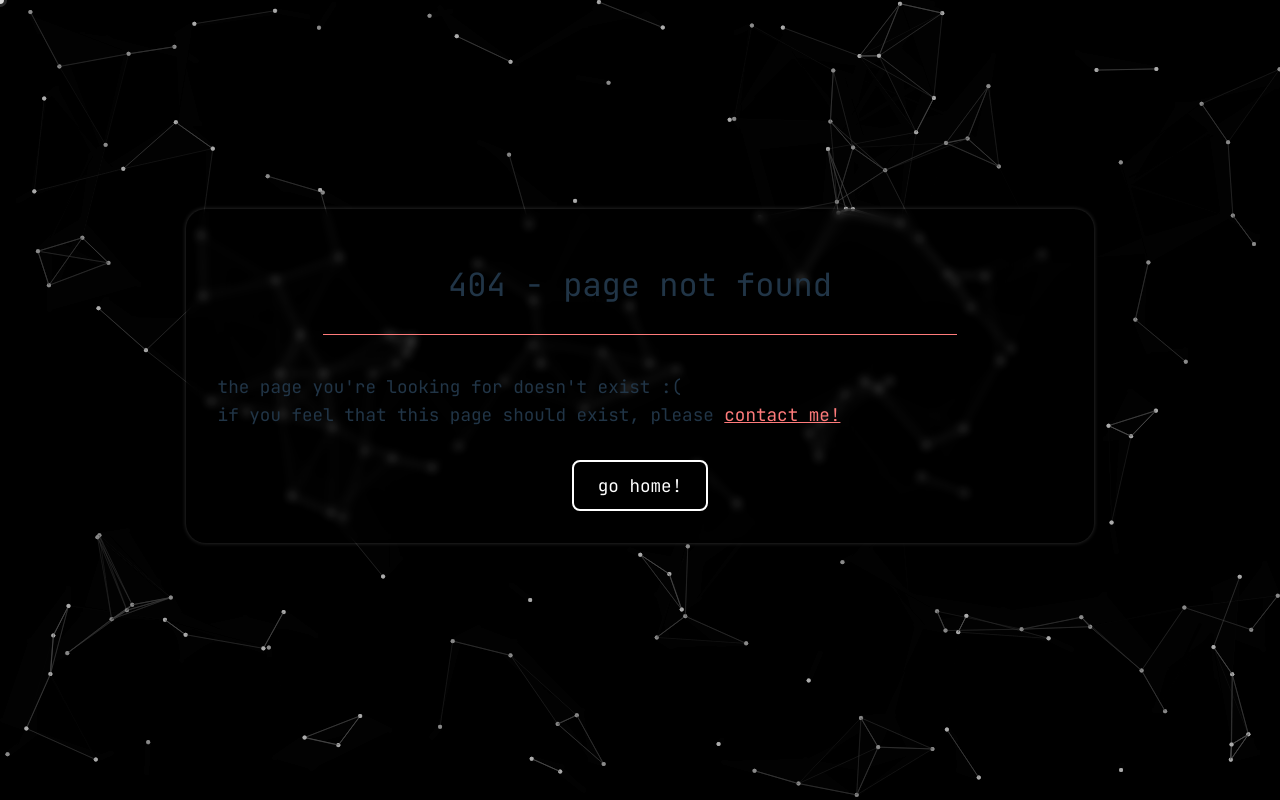
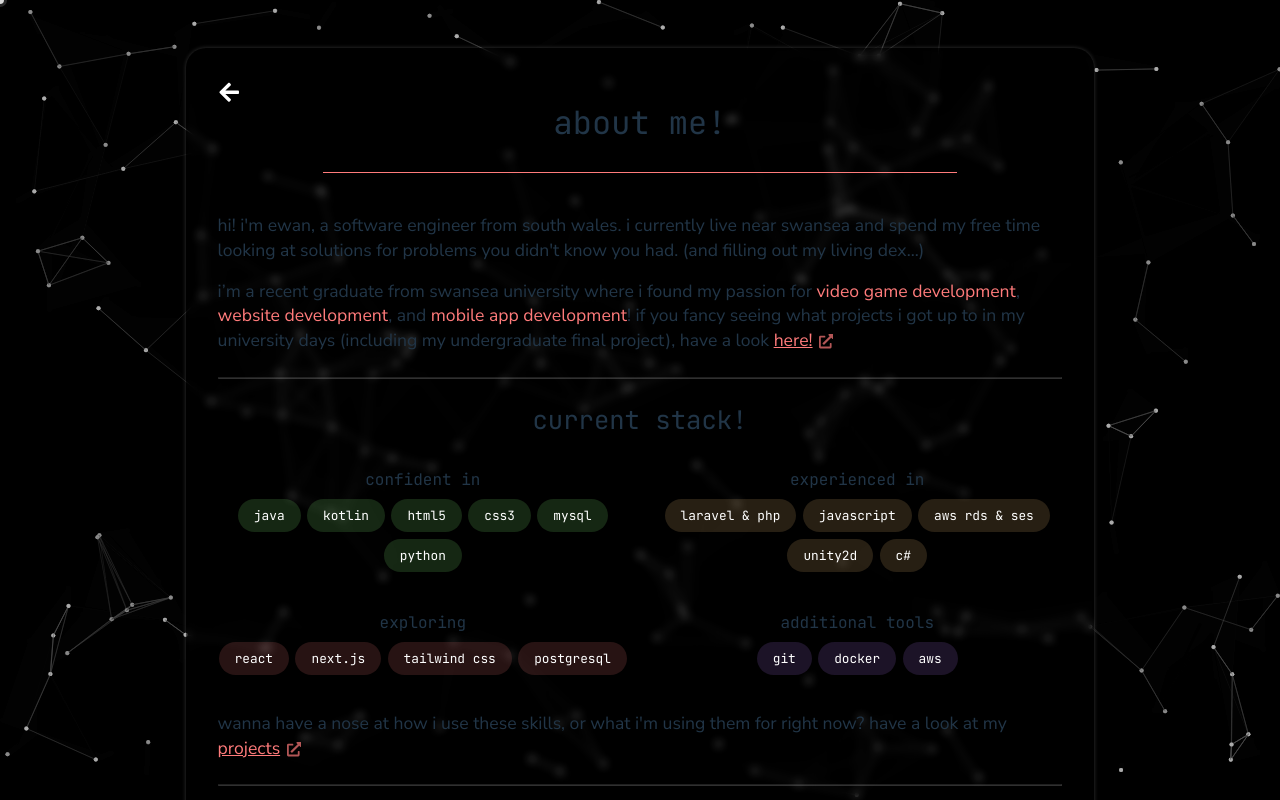
Before and after one commit to ewanlew/ewanlew.github.io, a React (Vite) app: page /about in a window 1280 px wide. Before the commit this address had no page. Built offline with nearby package versions, Linux system fonts and the light colour scheme.

Commit message:
base about page

```diff
--- /dev/null
+++ b/src/About.css
@@ -0,0 +1,68 @@
+.about-content {
+  display: flex;
+  align-items: center;
+  justify-content: space-between;
+  gap: 2rem;
+  margin-top: 1rem;
+  flex-wrap: wrap;
+}
+
+.about-text {
+  flex: 1;
+  text-align: left;
+  color: rgba(255, 255, 255, 0.85);
+}
+
+.about-text p {
+  margin-bottom: 1rem;
+  line-height: 1.5;
+}
+
+.about-card p {
+    margin-bottom: 1rem;
+}
+
+.highlight {
+  color: var(--main-accent);
+}
+
+.skills-grid {
+  display: grid;
+  grid-template-columns: repeat(2, 1fr);
+  gap: 1.5rem;
+  margin-top: 1rem;
+}
+
+.skills-box h3 {
+  margin-bottom: 0.5rem;
+  font-size: 1rem;
+  text-transform: lowercase;
+}
+
+/* badges base style */
+.skill-badges {
+  display: flex;
+  flex-wrap: wrap;
+  padding-top: 0.1rem;
+  gap: 0.4rem;
+  justify-content: center;
+}
+
+.skill-badges span {
+  padding: 0.5rem 1rem;
+  border-radius: 20px;
+  font-size: 0.8rem;
+  transition: background-color 0.3s ease, color 0.3s ease, transform 0.5s ease;
+  color: white;
+}
+
+.skills-box:nth-child(1) .skill-badges span { background-color: rgba(138, 255, 123, 0.151); } /* comfortable */
+.skills-box:nth-child(2) .skill-badges span { background-color: rgba(255, 200, 123, 0.151); } /* partial */
+.skills-box:nth-child(3) .skill-badges span { background-color: rgba(255, 123, 123, 0.151); } /* learning */
+.skills-box:nth-child(4) .skill-badges span { background-color: rgba(180, 123, 255, 0.151); } /* additional */
+
+.skill-badges span:hover {
+  background-color: rgb(255, 255, 255) !important;
+  color: black;
+  transform: scale(1.1);
+}
--- /dev/null
+++ b/src/About.jsx
@@ -0,0 +1,146 @@
+import { useEffect } from "react";
+import { Link } from "react-router-dom";
+import { FaLinkedin, FaTwitter, FaDiscord, FaGithub, FaArrowLeft } from 'react-icons/fa';
+import Background from "./Background";
+import ExternalLinkWrapper from "./ExternalLinkWrapper";
+import './About.css';
+
+function About() {
+    useEffect(() => {
+        document.title = 'about | ewan lewis';
+    }, []);
+
+    return (
+        <div className="page-container">            <Background />
+            <div className="page-card about-card">
+
+                <div className="back-arrow">
+                    <Link to="/">
+                        <FaArrowLeft />
+                    </Link>
+                </div>
+
+                <h1>about me!</h1>
+
+                <p class="body-text">
+                    hi! i'm ewan, a software engineer from south wales. i currently live near swansea and
+                    spend my free time looking at solutions for problems you didn't know you had. (and filling out
+                    my living dex...)
+                </p>
+
+                <p class="body-text">
+                    i’m a recent graduate from swansea university
+                    where i found my passion for <span style={{ color: 'var(--main-accent)' }}>video game development</span>,
+                    <span style={{ color: 'var(--main-accent)' }}> website development</span>, and
+                    <span style={{ color: 'var(--main-accent)' }}> mobile app development</span>! if you fancy seeing what projects
+                    i got up to in my university days (including my undergraduate final project), have a look{" "}
+                    <ExternalLinkWrapper href="/projects#university-projects">
+                        here!
+                    </ExternalLinkWrapper>
+                </p>
+
+                <hr style={{ margin: "1.5rem 0", opacity: 0.2 }} />
+
+                <h2>current stack!</h2>
+
+                <div className="skills-grid">
+                    <div className="skills-box">
+                        <h3>confident in</h3>
+                        <div className="skill-badges">
+                            <span>java</span>
+                            <span>kotlin</span>
+                            <span>html5</span>
+                            <span>css3</span>
+                            <span>mysql</span>
+                            <span>python</span>
+                        </div>
+                    </div>
+
+                    <div className="skills-box">
+                        <h3>experienced in</h3>
+                        <div className="skill-badges">
+                            <span>laravel & php</span>
+                            <span>javascript</span>
+                            <span>aws rds & ses</span>
+                            <span>unity2d</span>
+                            <span>c#</span>
+                        </div>
+                    </div>
+
+                    <div className="skills-box">
+                        <h3>exploring</h3>
+                        <div className="skill-badges">
+                            <span>react</span>
+                            <span>next.js</span>
+                            <span>tailwind css</span>
+                            <span>postgresql</span>
+                        </div>
+                    </div>
+
+                    <div className="skills-box">
+                        <h3>additional tools</h3>
+                        <div className="skill-badges">
+                            <span>git</span>
+                            <span>docker</span>
+                            <span>aws</span>
+                        </div>
+                    </div>
+                </div>
+                <p className="body-text" style={{ paddingTop: "2rem" }}>
+                    wanna have a nose at how i use these skills, or what i'm using them for right now? have
+                    a look at my{" "}
+                    <ExternalLinkWrapper href="/projects#skills">projects</ExternalLinkWrapper>
+                </p>
+
+
+                <hr style={{ margin: "1.5rem 0", opacity: 0.2 }} />
+
+                <h2 style={{marginBottom: "1.2rem" }}>outside of work!</h2>
+
+                <p className="body-text">
+                    video games have been a huge part of my life since i was a child. they are what
+                    shaped me as person and what made me want to pursue a career in any kind of
+                    software development.
+                </p>
+                <p className="body-text">
+                    the game series that shaped my love for gaming is the main line {" "}
+                    <ExternalLinkWrapper href="https://www.serebii.net/pokemon/mainseries.shtml">
+                        pokémon
+                    </ExternalLinkWrapper> {" "}
+                    games. when my dad gifted me a copy of pokémon diamond in christmas of 2008, no one would have made
+                    me believe that it would be my entire personality for the following decade and a half. {""}
+                    <span style={{ color: 'rgba(194, 166, 166, 1)' }}>(the icon for the website is a fletchinder)</span>
+                </p>
+
+                <p className="body-text">
+                    i've also had a distinct fondness for traveling (both to new countries and cities in the uk).
+                    when i visit family back in the usa, it always comes with seeings the breathtaking sights of
+                    {" "}
+                    <ExternalLinkWrapper href="https://www.artinnaturephotography.com/gallery/sierranevada/all/">
+                        sierra nevada
+                    </ExternalLinkWrapper>.
+
+                </p>
+
+                <hr style={{ margin: "1.5rem 0", opacity: 0.2 }} />
+
+                <div className="socials-icons">
+                    <a href="https://github.com/ewanlew" target="_blank" rel="noopener noreferrer">
+                        <FaGithub />
+                    </a>
+                    <a href="https://www.linkedin.com/in/ewan-lewis-492aa9283/" target="_blank" rel="noopener noreferrer">
+                        <FaLinkedin />
+                    </a>
+                    <a href="https://twitter.com/ewanleww" target="_blank" rel="noopener noreferrer">
+                        <FaTwitter />
+                    </a>
+                    <a href="https://discordapp.com/users/113345742457864192" target="_blank" rel="noopener noreferrer">
+                        <FaDiscord />
+                    </a>
+                </div>
+            </div>
+        </div>
+    );
+}
+
+export default About;
--- a/src/App.jsx
+++ b/src/App.jsx
@@ -4,6 +4,7 @@ import { useEffect } from 'react';
 import Projects from './Projects';
 import NotFound from './NotFound';
 import Blog from './Blog';
+import About from './About';
 import CustomCursor from './CustomCursor';
 import Background from './Background';
 import './App.css';
@@ -17,6 +18,7 @@ function App() {
         <main>
           <Routes>
             <Route path="/" element={<Home />} />
+            <Route path="/about" element={<About />} />
             <Route path="/projects" element={<Projects />} />
             <Route path="/blog" element={<Blog />} />
             <Route path="/contact" element={<Contact />} />
@@ -60,7 +62,7 @@ function Home() {
         </div>
 
         <div className="nav-buttons">
-          <Link to="/about" tabIndex={1} className="nav-button">about me</Link>
+          <Link to="/about" tabIndex={1} className="nav-button">about</Link>
           <Link to="/projects" tabIndex={2} className="nav-button">projects</Link>
           <Link to="/blog" tabIndex={2} className="nav-button">blog</Link>
           <Link to="/contact" tabIndex={3} className="nav-button">contact</Link>
```
